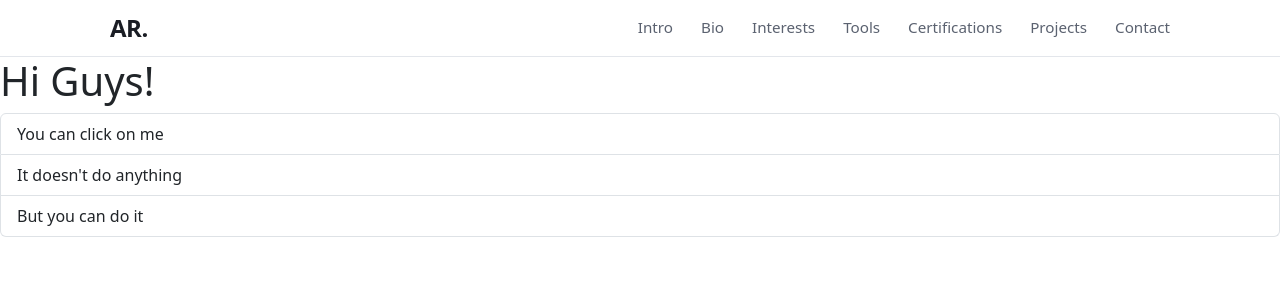
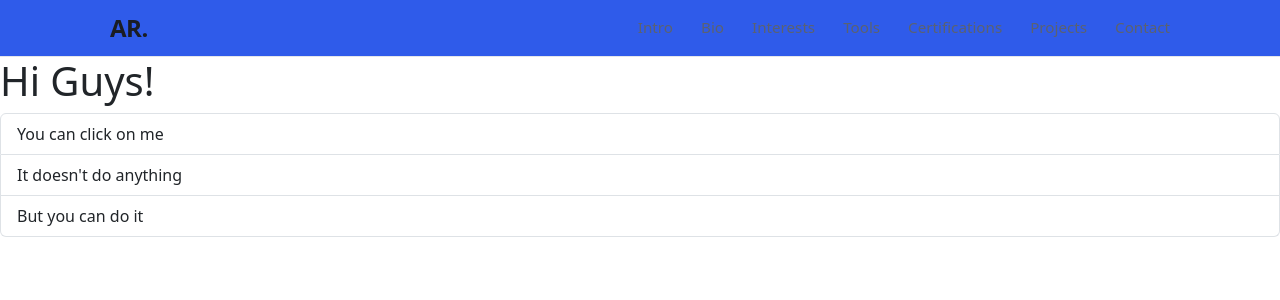
Before and after one commit to Aaron4554/web-portfolio, a React (Vite) app in the folder frontend/: page / in a window 1280 px wide. Shown: the top 300 px of the page. Built offline with nearby package versions, Linux system fonts and the light colour scheme.

Commit message:
Swaping colors

```diff
--- a/frontend/src/components/Header.css
+++ b/frontend/src/components/Header.css
@@ -10,11 +10,11 @@ html {
 }
 
 .site-header {
-  --header-bg: #ffffff;
+  --header-bg: #2f5bea;
   --header-text: #1a1d24;
   --header-muted: #5b6270;
   --header-line: #e3e6eb;
-  --header-accent: #2f5bea;
+  --header-accent: #071c33;
 
   position: sticky;
   top: 0;
@@ -26,11 +26,11 @@ html {
 
 @media (prefers-color-scheme: dark) {
   .site-header {
-    --header-bg: #14161b;
+    --header-bg: #0d3c79;
     --header-text: #eceff4;
     --header-muted: #a3aab8;
     --header-line: #2a2e37;
-    --header-accent: #8aa4ff;
+    --header-accent: #071c33;
   }
 }
 
```
